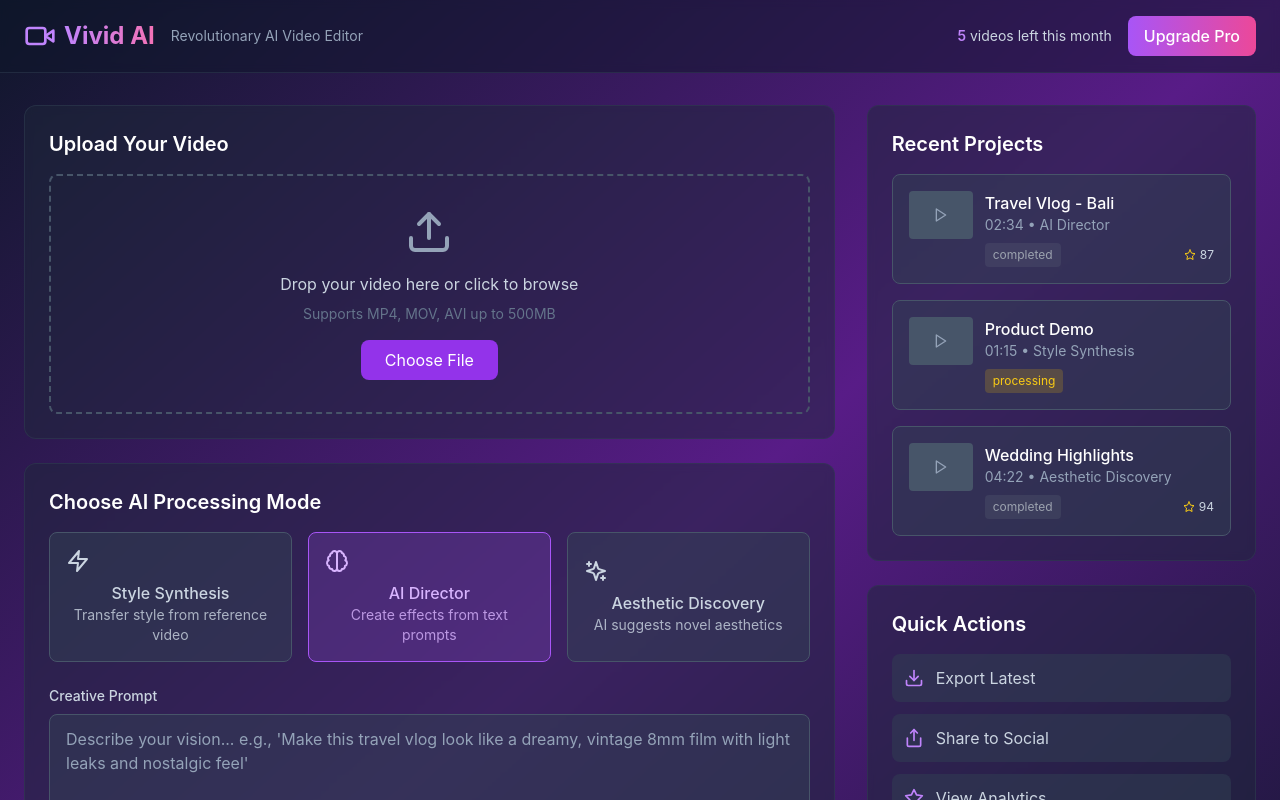
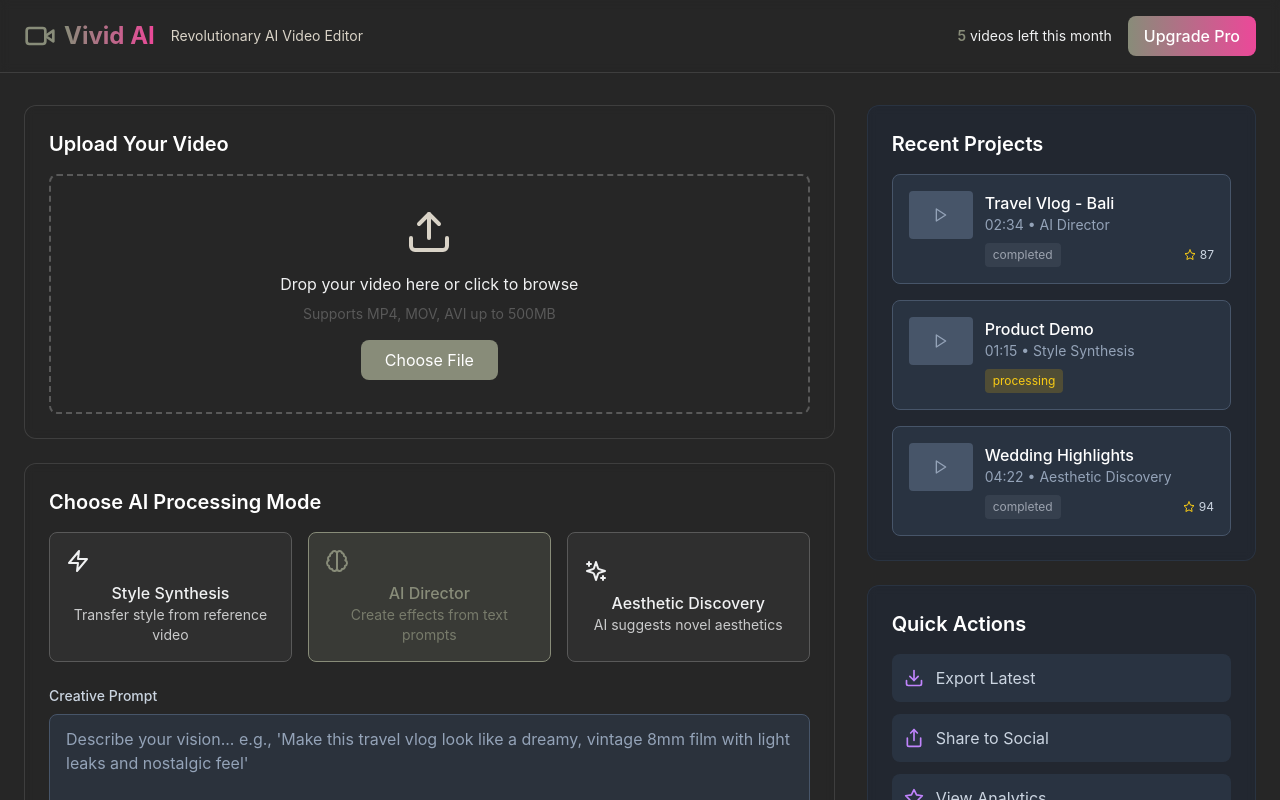
Before and after one commit to harir03/v0, a Next.js app in the folder aether/frontend/: page /vivid-ai in a window 1280 px wide. Shown: the top 800 px of the page. Built offline with nearby package versions, Linux system fonts and the light colour scheme.

Commit message:
Transform color scheme to sophisticated expensive grey palette
Co-authored-by: harir03 <181319543+harir03@users.noreply.github.com>

```diff
--- a/aether/frontend/src/app/vivid-ai/page.tsx
+++ b/aether/frontend/src/app/vivid-ai/page.tsx
@@ -92,25 +92,25 @@ export default function VividAIPage() {
   }, [activeMode, creativePrompt])
 
   return (
-    <div className="min-h-screen bg-gradient-to-br from-slate-900 via-purple-900 to-slate-900">
+    <div className="min-h-screen bg-aether-dark">
       {/* Header */}
-      <header className="border-b border-slate-700/50 bg-slate-900/50 backdrop-blur-sm">
+      <header className="border-b border-aether-medium/50 bg-aether-dark/50 backdrop-blur-sm">
         <div className="container mx-auto px-6 py-4">
           <div className="flex items-center justify-between">
             <div className="flex items-center space-x-4">
               <div className="flex items-center space-x-2">
-                <Video className="h-8 w-8 text-purple-400" />
-                <h1 className="text-2xl font-bold bg-gradient-to-r from-purple-400 to-pink-400 bg-clip-text text-transparent">
+                <Video className="h-8 w-8 text-aether-green" />
+                <h1 className="text-2xl font-bold bg-gradient-to-r from-aether-green to-aether-pink bg-clip-text text-transparent">
                   Vivid AI
                 </h1>
               </div>
-              <span className="text-sm text-slate-400">Revolutionary AI Video Editor</span>
+              <span className="text-sm text-aether-beige">Revolutionary AI Video Editor</span>
             </div>
             <div className="flex items-center space-x-4">
-              <div className="text-sm text-slate-300">
-                <span className="text-purple-400 font-semibold">5</span> videos left this month
+              <div className="text-sm text-aether-light">
+                <span className="text-aether-green font-semibold">5</span> videos left this month
               </div>
-              <button className="bg-gradient-to-r from-purple-500 to-pink-500 hover:from-purple-600 hover:to-pink-600 text-white px-4 py-2 rounded-lg font-medium transition-all duration-200">
+              <button className="bg-gradient-to-r from-aether-green to-aether-pink hover:from-aether-green/80 hover:to-aether-pink/80 text-white px-4 py-2 rounded-lg font-medium transition-all duration-200">
                 Upgrade Pro
               </button>
             </div>
@@ -123,13 +123,13 @@ export default function VividAIPage() {
           {/* Main Editor Area */}
           <div className="lg:col-span-2 space-y-6">
             {/* Upload Area */}
-            <div className="bg-slate-800/50 backdrop-blur-sm rounded-xl border border-slate-700/50 p-6">
+            <div className="bg-aether-gray-800/50 backdrop-blur-sm rounded-xl border border-aether-medium/50 p-6">
               <h2 className="text-xl font-semibold text-white mb-4">Upload Your Video</h2>
 
-              <div className="border-2 border-dashed border-slate-600 rounded-lg p-8 text-center hover:border-purple-500 transition-colors duration-200">
-                <Upload className="h-12 w-12 text-slate-400 mx-auto mb-4" />
-                <p className="text-slate-300 mb-2">Drop your video here or click to browse</p>
-                <p className="text-sm text-slate-500">Supports MP4, MOV, AVI up to 500MB</p>
+              <div className="border-2 border-dashed border-aether-medium rounded-lg p-8 text-center hover:border-aether-green transition-colors duration-200">
+                <Upload className="h-12 w-12 text-aether-beige mx-auto mb-4" />
+                <p className="text-aether-light mb-2">Drop your video here or click to browse</p>
+                <p className="text-sm text-aether-medium">Supports MP4, MOV, AVI up to 500MB</p>
 
                 <input
                   type="file"
@@ -140,27 +140,27 @@ export default function VividAIPage() {
                 />
                 <label
                   htmlFor="video-upload"
-                  className="inline-block bg-purple-600 hover:bg-purple-700 text-white px-6 py-2 rounded-lg mt-4 cursor-pointer transition-colors duration-200"
+                  className="inline-block bg-aether-green hover:bg-aether-green/80 text-white px-6 py-2 rounded-lg mt-4 cursor-pointer transition-colors duration-200"
                 >
                   Choose File
                 </label>
 
                 {isUploading && (
                   <div className="mt-4">
-                    <div className="bg-slate-700 rounded-full h-2 overflow-hidden">
+                    <div className="bg-aether-medium rounded-full h-2 overflow-hidden">
                       <div
-                        className="bg-gradient-to-r from-purple-500 to-pink-500 h-full transition-all duration-300"
+                        className="bg-gradient-to-r from-aether-green to-aether-pink h-full transition-all duration-300"
                         style={{ width: `${uploadProgress}%` }}
                       />
                     </div>
-                    <p className="text-sm text-slate-400 mt-2">Uploading... {uploadProgress}%</p>
+                    <p className="text-sm text-aether-beige mt-2">Uploading... {uploadProgress}%</p>
                   </div>
                 )}
               </div>
             </div>
 
             {/* AI Processing Modes */}
-            <div className="bg-slate-800/50 backdrop-blur-sm rounded-xl border border-slate-700/50 p-6">
+            <div className="bg-aether-gray-800/50 backdrop-blur-sm rounded-xl border border-aether-medium/50 p-6">
               <h2 className="text-xl font-semibold text-white mb-4">Choose AI Processing Mode</h2>
 
               <div className="grid grid-cols-1 md:grid-cols-3 gap-4 mb-6">
@@ -168,8 +168,8 @@ export default function VividAIPage() {
                   onClick={() => setActiveMode('style')}
                   className={`p-4 rounded-lg border transition-all duration-200 ${
                     activeMode === 'style'
-                      ? 'border-purple-500 bg-purple-500/20 text-purple-300'
-                      : 'border-slate-600 bg-slate-700/50 text-slate-300 hover:border-slate-500'
+                      ? 'border-aether-green bg-aether-green/20 text-aether-green'
+                      : 'border-aether-medium bg-aether-gray-700/50 text-aether-light hover:border-aether-beige'
                   }`}
                 >
                   <Zap className="h-6 w-6 mb-2" />
@@ -181,8 +181,8 @@ export default function VividAIPage() {
                   onClick={() => setActiveMode('director')}
                   className={`p-4 rounded-lg border transition-all duration-200 ${
                     activeMode === 'director'
-                      ? 'border-purple-500 bg-purple-500/20 text-purple-300'
-                      : 'border-slate-600 bg-slate-700/50 text-slate-300 hover:border-slate-500'
+                      ? 'border-aether-green bg-aether-green/20 text-aether-green'
+                      : 'border-aether-medium bg-aether-gray-700/50 text-aether-light hover:border-aether-beige'
                   }`}
                 >
                   <Brain className="h-6 w-6 mb-2" />
@@ -194,8 +194,8 @@ export default function VividAIPage() {
                   onClick={() => setActiveMode('discovery')}
                   className={`p-4 rounded-lg border transition-all duration-200 ${
                     activeMode === 'discovery'
-                      ? 'border-purple-500 bg-purple-500/20 text-purple-300'
-                      : 'border-slate-600 bg-slate-700/50 text-slate-300 hover:border-slate-500'
+                      ? 'border-aether-green bg-aether-green/20 text-aether-green'
+                      : 'border-aether-medium bg-aether-gray-700/50 text-aether-light hover:border-aether-beige'
                   }`}
                 >
                   <Sparkles className="h-6 w-6 mb-2" />
--- a/aether/frontend/src/components/FeaturesSection.tsx
+++ b/aether/frontend/src/components/FeaturesSection.tsx
@@ -23,8 +23,8 @@ export default function FeaturesSection() {
       icon: Users,
       title: "Multi-Agent Collaboration",
       description: "Create agent societies where specialized agents delegate tasks to each other, forming sophisticated workflows and teams.",
-      color: "text-aether-gray-400",
-      bgColor: "bg-aether-gray-400/10",
+      color: "text-aether-green",
+      bgColor: "bg-aether-green/10",
     },
     {
       icon: Workflow,
@@ -37,8 +37,8 @@ export default function FeaturesSection() {
       icon: Zap,
       title: "Lightning Fast",
       description: "Powered by the latest AI models with optimized infrastructure. Your agents respond in seconds, not minutes.",
-      color: "text-aether-gray-400",
-      bgColor: "bg-aether-gray-400/10",
+      color: "text-aether-green",
+      bgColor: "bg-aether-green/10",
     },
     {
       icon: Shield,
@@ -90,7 +90,7 @@ export default function FeaturesSection() {
             <br />
             <span className="text-white">Built for Scale</span>
           </h2>
-          <p className="text-xl text-aether-gray-300 max-w-3xl mx-auto">
+          <p className="text-xl text-aether-beige max-w-3xl mx-auto">
             Everything you need to build, deploy, and manage AI agents that work
             like human employees but never take a break.
           </p>
@@ -118,7 +118,7 @@ export default function FeaturesSection() {
                   {feature.title}
                 </h3>
 
-                <p className="text-aether-gray-300 leading-relaxed">
+                <p className="text-aether-beige leading-relaxed">
                   {feature.description}
                 </p>
 
--- a/aether/frontend/tailwind.config.js
+++ b/aether/frontend/tailwind.config.js
@@ -9,27 +9,30 @@ module.exports = {
   theme: {
     extend: {
       colors: {
-        // Enhanced Futuristic theme colors
-        'aether-dark': '#000814',
-        'aether-darker': '#001122',
+        // Sophisticated expensive color palette
+        'aether-dark': '#262626', // Dark charcoal base
+        'aether-darker': '#1a1a1a', // Even darker for depth
         'aether-blue': '#00d9ff',
         'aether-purple': '#6366f1',
-        'aether-green': '#64748b', // Changed from green to grey
+        'aether-green': '#888C79', // Muted olive grey
         'aether-orange': '#ff6b35',
         'aether-cyan': '#06ffa5',
         'aether-pink': '#ec4899',
         'aether-gold': '#fbbf24',
+        'aether-light': '#F0F1F2', // Off-white
+        'aether-beige': '#D9D3C7', // Warm beige
+        'aether-medium': '#595959', // Medium grey
         'aether-gray': {
-          50: '#f8fafc',
-          100: '#f1f5f9',
-          200: '#e2e8f0',
-          300: '#94a3b8',
-          400: '#64748b',
-          500: '#475569',
-          600: '#334155',
-          700: '#1e293b',
-          800: '#0f172a',
-          900: '#020617',
+          50: '#F0F1F2', // Off-white
+          100: '#D9D3C7', // Warm beige
+          200: '#c4bbb1',
+          300: '#888C79', // Olive grey
+          400: '#6b6b6b',
+          500: '#595959', // Medium grey
+          600: '#4a4a4a',
+          700: '#3a3a3a',
+          800: '#262626', // Dark charcoal
+          900: '#1a1a1a',
         }
       },
       backgroundImage: {
```
Also changed, not shown: aether/frontend/src/components/HeroSection.tsx (+5 -5 lines), aether/frontend/src/components/InteractiveDemo.tsx (+6 -6 lines), aether/frontend/src/components/PricingSection.tsx (+10 -10 lines).
